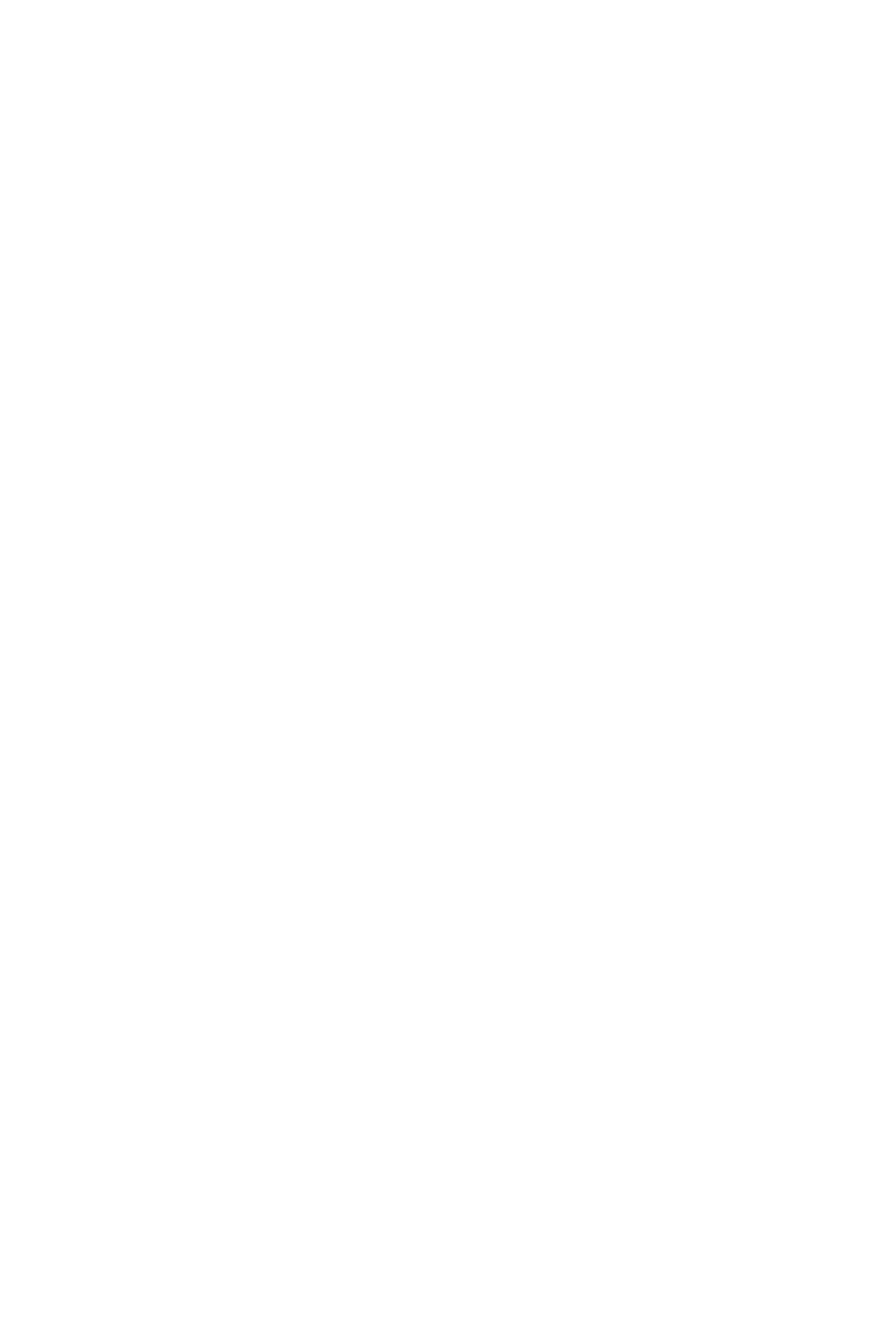
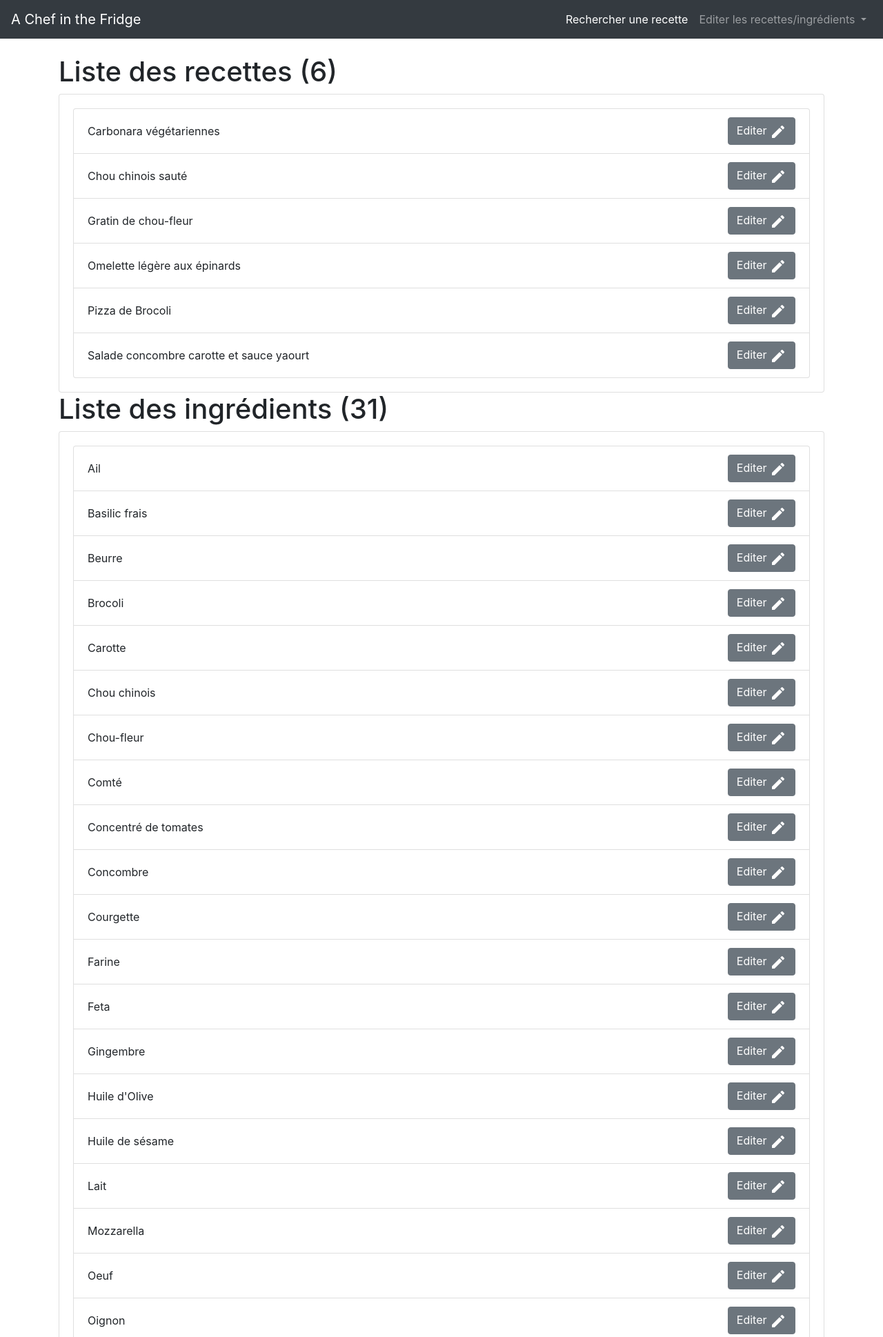
Before and after one commit to NightlySide/AChefInTheFridge, a Flask app: page /edit/ in a window 1280 px wide. Before the commit the part shown is empty. Shown: the top 1938 px of the page at 69% size. Before the commit the page ends 800 px from the top, so only its background shows below. Run offline with Flask 2, Linux system fonts and the light colour scheme; some libraries are stand-ins or nearby versions.

Commit message:
Fixing /edit/index

```diff
--- a/app/controller/edit.py
+++ b/app/controller/edit.py
@@ -30,7 +30,7 @@ def resize_and_crop(file_path):
 @bp.route("/")
 @bp.route("/index.html")
 def index():
-    return render_template("edit/index.html")
+    return render_template("edit/index.html", recettes=recettes, ingredients=ingredients)
 
 
 @bp.route("/add-ingredient.html", methods=["POST", "GET"])
--- a/app/templates/base.html
+++ b/app/templates/base.html
@@ -18,7 +18,7 @@
 <body>
     <!-- Navbar -->
     <nav class="navbar navbar-expand-lg navbar-dark bg-dark">
-        <a class="navbar-brand" href="index.html">A Chef in the Fridge</a>
+        <a class="navbar-brand" href="/">A Chef in the Fridge</a>
         <button class="navbar-toggler" type="button" data-toggle="collapse" data-target="#navbarText" aria-controls="navbarText" aria-expanded="false" aria-label="Toggle navigation">
           <span class="navbar-toggler-icon"></span>
         </button>
--- a/app/templates/edit/index.html
+++ b/app/templates/edit/index.html
@@ -1,8 +1,34 @@
-<!DOCTYPE html>
-<html lang="fr">
-<head>
-</head>
-<body>
+{% extends "base.html" %}
+{% block title %}Liste des ingrédients et recettes{% endblock %}
 
-</body>
-</html>
+{% block content %}
+    <h1>Liste des recettes ({{ recettes | length }})</h1>
+    <div class="card">
+        <div class="card-body">
+            <ul class="list-group">
+                {% for rec in recettes.sort_by_name() %}
+                <li class="list-group-item">
+                <span class="align-middle" style="line-height: 2.5em">{{ rec.nom }}</span>
+                <a href="edit-recette.html?rec={{ rec.nom }}" class="float-right align-middle btn btn-secondary">Editer <i class="material-icons align-middle">edit</i></a>
+                </li>
+                {% endfor %}
+            </ul>
+        </div>
+    </div>
+    <h1>Liste des ingrédients ({{ ingredients | length }})</h1>
+    <div class="card">
+        <div class="card-body">
+            <ul class="list-group">
+                {% for ing in ingredients.sort_by_name() %}
+                <li class="list-group-item">
+                <span class="align-middle" style="line-height: 2.5em">{{ ing.nom }}</span>
+                <a href="edit-ingredient.html?ing={{ ing.nom }}" class="float-right align-middle btn btn-secondary">Editer <i class="material-icons align-middle">edit</i></a>
+                </li>
+                {% endfor %}
+            </ul>
+        </div>
+    </div>
+{% endblock %}
+
+{% block scripts %}
+{% endblock %}
--- a/db/ingredients.json
+++ b/db/ingredients.json
@@ -4,14 +4,6 @@
         "category": [
             "fibres",
             "legumes"
-        ]
-    },
-    {
-        "nom": "Lait",
-        "category": [
-            "glucides",
-            "lipides",
-            "proteines"
         ]
     },
     {
@@ -199,5 +191,13 @@
         "category": [
             "glucides"
         ]
+    },
+    {
+        "nom": "Lait",
+        "category": [
+            "glucides",
+            "lipides",
+            "proteines"
+        ]
     }
 ]
```
